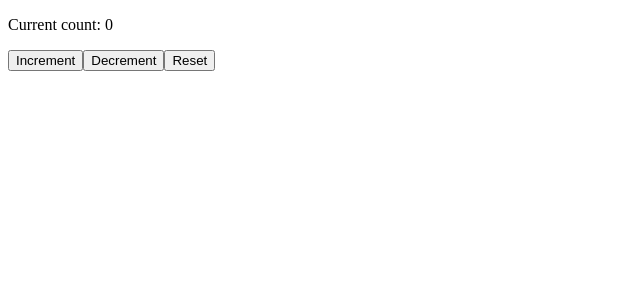
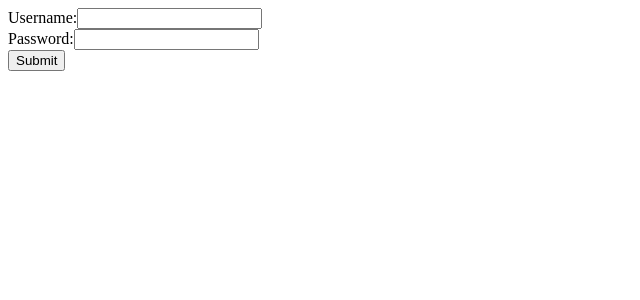
Before and after one commit to alessiobo/React-Exercices, a React (Create React App) app in the folder esercizi/: page /1 in a window 1280 px wide. Shown: the top 300 px of the page, without its empty margins (0-640 px from the left). Built offline with nearby package versions, Linux system fonts and the light colour scheme.

Commit message:
add customHooks2

```diff
--- a/esercizi/src/App.js
+++ b/esercizi/src/App.js
@@ -1,10 +1,10 @@
 import React from "react";
-import { Counter } from "./Counter";
+import { LoginForm } from "./LoginForms";
 
 function App(){
   return (
     <div>
-      <Counter />
+      <LoginForm />
     </div>
   )
 }
--- a/esercizi/src/Counter.js
+++ /dev/null
@@ -1,14 +0,0 @@
-import useCounter from './UseCounter';
-
-export function Counter() {
-  const { count, increment, decrement, reset } = useCounter();
-
-  return (
-    <div>
-      <p>Current count: {count}</p>
-      <button onClick={increment}>Increment</button>
-      <button onClick={decrement}>Decrement</button>
-      <button onClick={reset}>Reset</button>
-    </div>
-  );
-}
--- /dev/null
+++ b/esercizi/src/LoginForms.js
@@ -0,0 +1,34 @@
+import UseLoginForm from "./UseLoginForm";
+
+export function LoginForm() {
+  const { username, password, handleUsernameChange, handlePasswordChange } =
+    UseLoginForm();
+
+  const handleSubmit = (event) => {
+    event.preventDefault();
+  };
+
+  return (
+    <form onSubmit={handleSubmit}>
+      <div>
+        <label htmlFor="username">Username:</label>
+        <input
+          type="text"
+          id="username"
+          value={username}
+          onChange={handleUsernameChange}
+        />
+      </div>
+      <div>
+        <label htmlFor="password">Password:</label>
+        <input
+          type="password"
+          id="password"
+          value={password}
+          onChange={handlePasswordChange}
+        />
+      </div>
+      <button type="submit">Submit</button>
+    </form>
+  );
+}
--- a/esercizi/src/UseCounter.js
+++ /dev/null
@@ -1,16 +0,0 @@
-// Create a custom hook useCounter that keeps track of the state of a counter,
-// and returns the current value of the counter as well as three functions to increment,
-// decrement and reset the counter.
-import { useState } from "react";
-
-function UseCounter(initialValue = 0) {
-  const [count, setCount] = useState(initialValue);
-
-  const increment = () => setCount(count + 1);
-  const decrement = () => setCount(count - 1);
-  const reset = () => setCount(initialValue);
-
-  return { count, increment, decrement, reset };
-}
-
-export default UseCounter;
--- /dev/null
+++ b/esercizi/src/UseLoginForm.js
@@ -0,0 +1,27 @@
+// Create a custom hook that keeps track of the state of a controlled
+// form with the username and password inputs, and returns the current value of the
+// inputs as well as an event handler to update either input.
+
+import { useState } from 'react';
+
+function useLoginForm() {
+  const [username, setUsername] = useState('');
+  const [password, setPassword] = useState('');
+
+  const handleUsernameChange = event => {
+    setUsername(event.target.value);
+  };
+
+  const handlePasswordChange = event => {
+    setPassword(event.target.value);
+  };
+
+  return {
+    username,
+    password,
+    handleUsernameChange,
+    handlePasswordChange,
+  };
+}
+
+export default useLoginForm;
```
